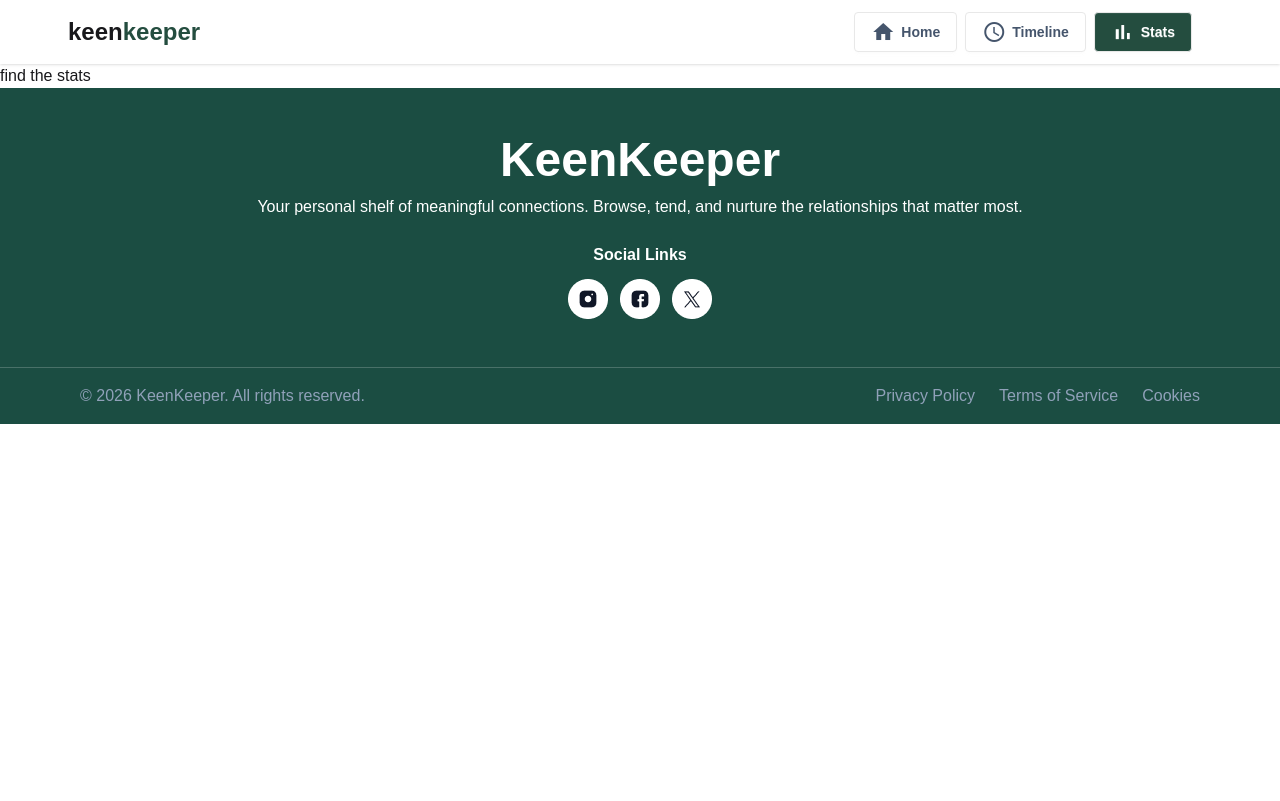
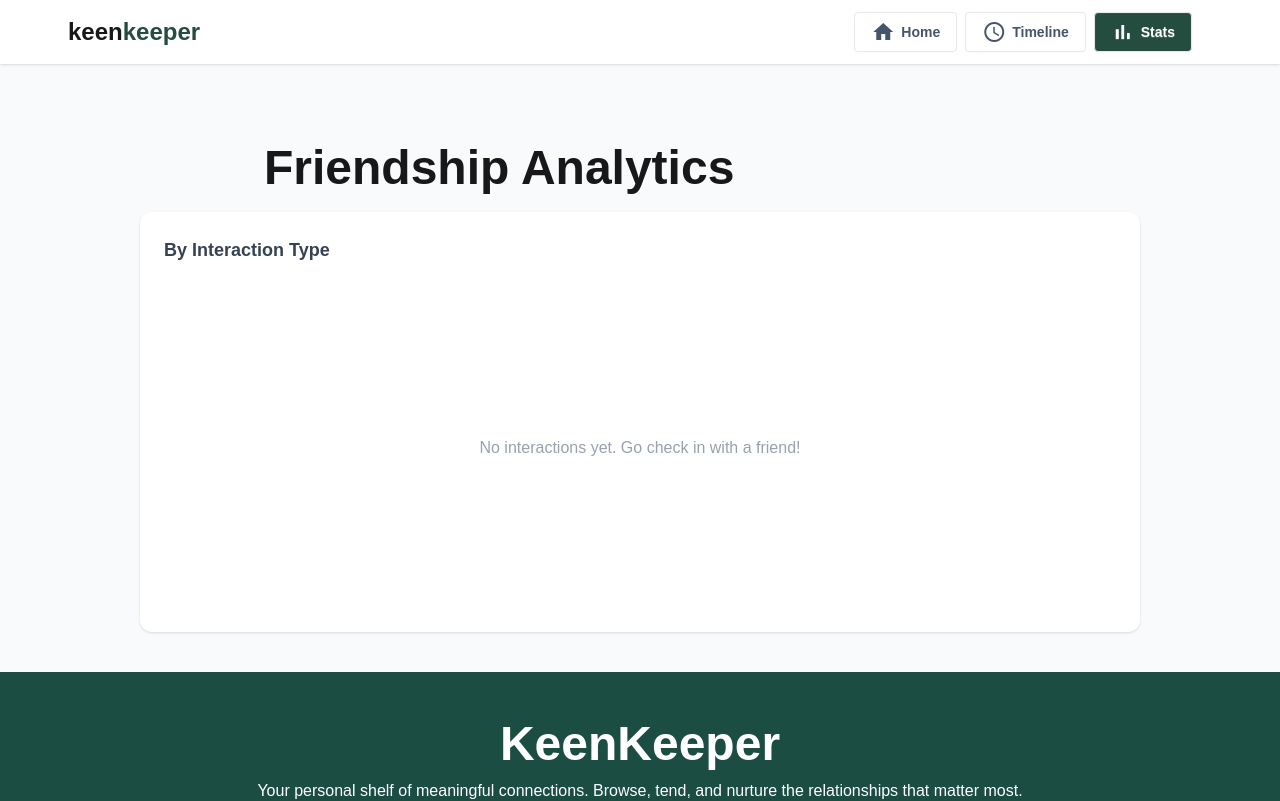
Before and after one commit to okhalidfa/7th-project, a React (Vite) app: page /st in a window 1280 px wide. Shown: the top 801 px of the page. Built offline with nearby package versions, Linux system fonts and the light colour scheme.

Commit message:
pei chart done

```diff
--- a/package.json
+++ b/package.json
@@ -14,6 +14,7 @@
     "react": "^19.2.5",
     "react-dom": "^19.2.5",
     "react-router": "^7.14.2",
+    "recharts": "^3.8.1",
     "tailwindcss": "^4.2.4"
   },
   "devDependencies": {
--- a/src/component/stats/Stats.jsx
+++ b/src/component/stats/Stats.jsx
@@ -1,11 +1,62 @@
-import React from 'react';
+import React from "react";
+import { PieChart, Pie, Cell, Tooltip, Legend, ResponsiveContainer } from "recharts";
+import { useTimeline } from "../tm/TimelineContext";
 
 const Stats = () => {
-    return (
-        <div>
-            <h1>find the stats</h1>
-        </div>
-    );
+  const { timeline } = useTimeline();
+
+  // Count each interaction type from real timeline data
+  const counts = { Text: 0, Call: 0, Video: 0 };
+  timeline.forEach((item) => {
+    if (counts[item.type] !== undefined) counts[item.type]++;
+  });
+
+  const data = [
+    { name: "Text",  value: counts.Text,  fill: "#7C3AED" },
+    { name: "Call",  value: counts.Call,  fill: "#1F2937" },
+    { name: "Video", value: counts.Video, fill: "#22C55E" },
+  ];
+
+  return (
+    <div className="bg-[#F8FAFC] py-10">
+      <h2 className="text-5xl font-bold ml-66 mb-5 mt-10">Friendship Analytics</h2>
+      <div className="bg-white rounded-xl shadow-sm p-6 w-250 mx-auto">
+
+        <h2 className="text-lg font-semibold text-gray-700 mb-6">
+          By Interaction Type
+        </h2>
+
+        {timeline.length === 0 ? (
+          <p className="text-gray-400 text-center h-80 flex items-center justify-center">
+            No interactions yet. Go check in with a friend!
+          </p>
+        ) : (
+          <div className="w-full h-80 flex justify-center items-center">
+            <ResponsiveContainer width="100%" height="100%">
+              <PieChart>
+                <Pie
+                  data={data}
+                  dataKey="value"
+                  innerRadius="70%"
+                  outerRadius="90%"
+                  paddingAngle={6}
+                  cornerRadius={20}
+                  stroke="none"
+                >
+                  {data.map((entry, index) => (
+                    <Cell key={index} fill={entry.fill} />
+                  ))}
+                </Pie>
+                <Tooltip />
+                <Legend />
+              </PieChart>
+            </ResponsiveContainer>
+          </div>
+        )}
+
+      </div>
+    </div>
+  );
 };
 
 export default Stats;
```
Also changed, not shown: 1 other file (tests, documents, lock files or other folders).
